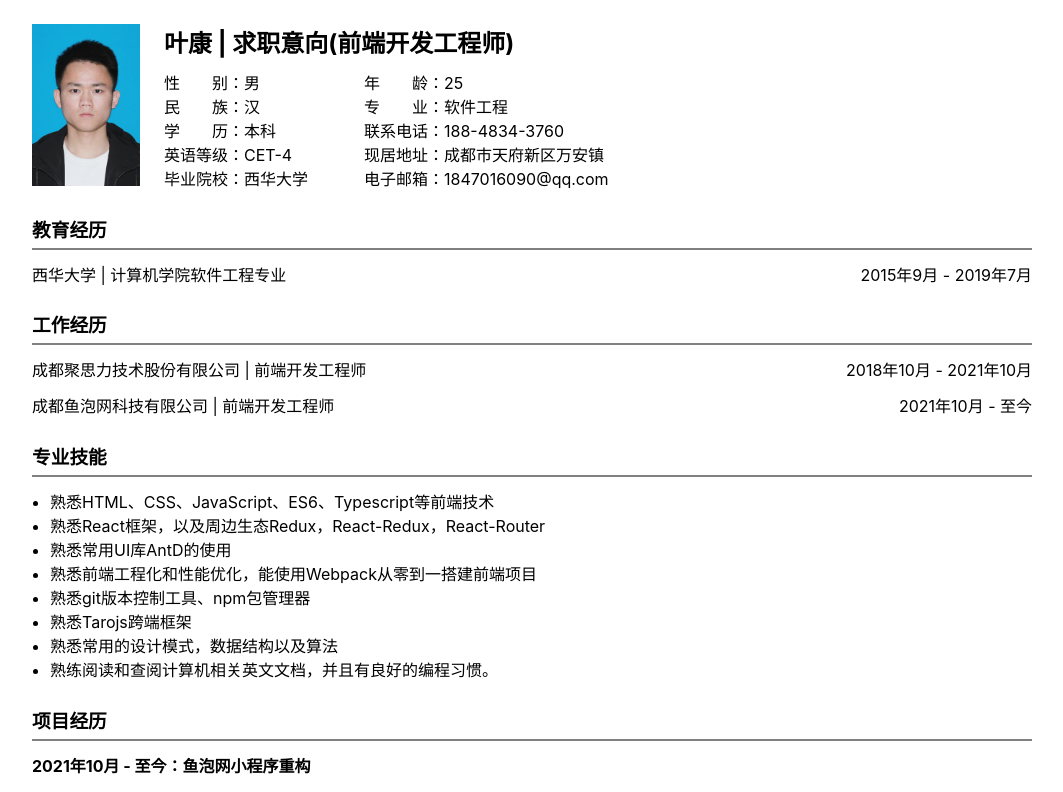
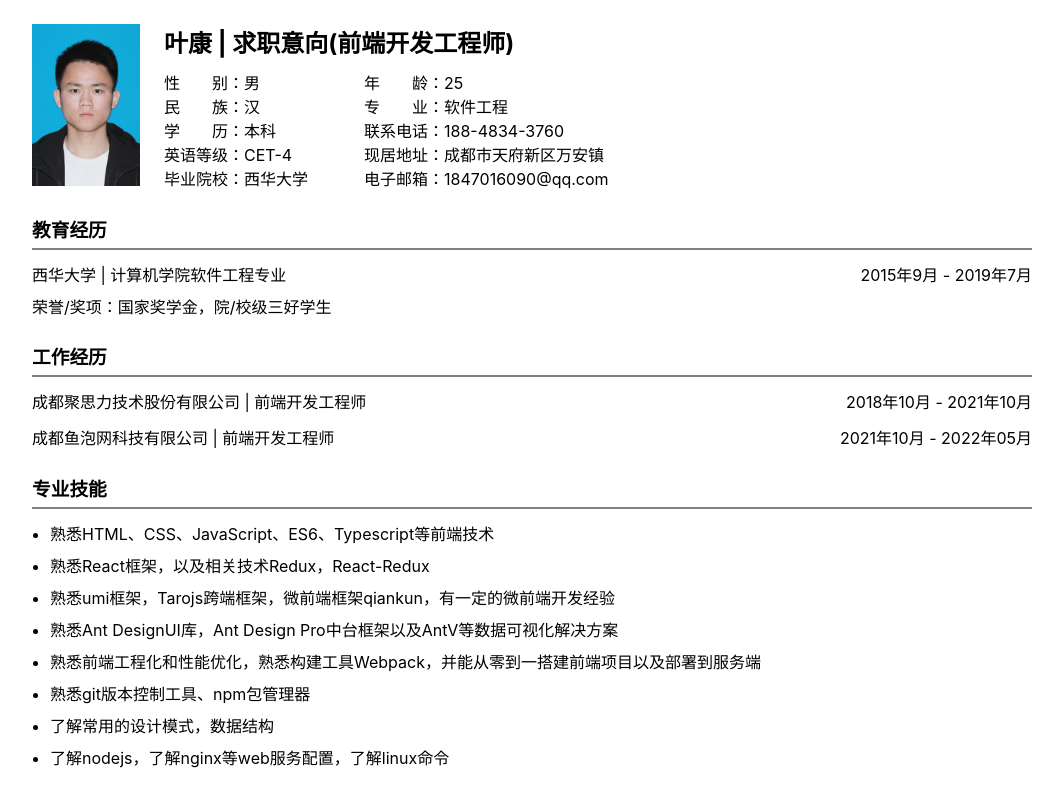
Before and after one commit to 1847016090/testGithubActions, a React (Create React App) app: page / in a window 1280 px wide. Shown: the top 792 px of the page, without its empty margins (108-1171 px from the left). Built offline with nearby package versions, Linux system fonts and the light colour scheme.

Commit message:
fix: 调整

```diff
--- a/src/App.css
+++ b/src/App.css
@@ -1,4 +1,3 @@
-
 #root {
   display: flex;
   justify-content: center;
@@ -14,14 +13,14 @@
   display: flex;
 }
 
-.info h2{
+.info h2 {
   margin: 0;
 }
 
 /* .avatar { */
-  /* background: cornflowerblue; */
-  /* height: 180px; */
-  /* width: 120px; */
+/* background: cornflowerblue; */
+/* height: 180px; */
+/* width: 120px; */
 /* } */
 .avatar img {
   height: 162px;
@@ -40,3 +39,7 @@
   margin: 0;
   margin-left: -22px;
 }
+
+li {
+  margin-bottom: 8px;
+}
--- a/src/App.js
+++ b/src/App.js
@@ -38,9 +38,12 @@ function App() {
       {/* 教育经历 */}
       <div>
         <h3 class="header-title">教育经历</h3>
-        <div className="_flex _between">
+        <div className="_flex _between" style={{ marginBottom: 8 }}>
           <div>{showInfo("西华大学")} | 计算机学院软件工程专业</div>
           <div>2015年9月 - 2019年7月</div>
+        </div>
+        <div className="_flex _between">
+          <div>荣誉/奖项：国家奖学金，院/校级三好学生</div>
         </div>
       </div>
       {/* 工作经历 */}
@@ -52,34 +55,42 @@ function App() {
         </div>
         <div className="_flex _between _m_t_1">
           <div>{showInfo("成都鱼泡网科技有限公司")} | 前端开发工程师</div>
-          <div>{showInfo("2021年10月 - 至今")}</div>
+          <div>{showInfo("2021年10月 - 2022年05月")}</div>
         </div>
       </div>
       {/* 专业技能 */}
       <div>
         <h3 className="header-title">专业技能</h3>
-        <ul>
+        <ul class="profession">
           <li>熟悉HTML、CSS、JavaScript、ES6、Typescript等前端技术</li>
-          <li>熟悉React框架，以及周边生态Redux，React-Redux，React-Router</li>
-          <li>熟悉常用UI库AntD的使用</li>
-          <li>熟悉前端工程化和性能优化，能使用Webpack从零到一搭建前端项目</li>
+          <li>熟悉React框架，以及相关技术Redux，React-Redux</li>
+          {/* <li>熟悉组件化、工程化，有公共组件（发布到npm）开发经验</li> */}
+          <li>
+            熟悉umi框架，Tarojs跨端框架，微前端框架qiankun，有一定的微前端开发经验
+          </li>
+          <li>
+            熟悉Ant DesignUI库，Ant Design
+            Pro中台框架以及AntV等数据可视化解决方案
+          </li>
+          <li>
+            熟悉前端工程化和性能优化，熟悉构建工具Webpack，并能从零到一搭建前端项目以及部署到服务端
+          </li>
           <li>熟悉git版本控制工具、npm包管理器</li>
-          <li>熟悉Tarojs跨端框架</li>
-          <li>熟悉常用的设计模式，数据结构以及算法</li>
-          <li>熟练阅读和查阅计算机相关英文文档，并且有良好的编程习惯。</li>
+          <li>了解常用的设计模式，数据结构</li>
+          <li>了解nodejs，了解nginx等web服务配置，了解linux命令</li>
         </ul>
       </div>
       {/* 项目经历 */}
       <div>
         <h3 className="header-title">项目经历</h3>
         <div>
-          <div className="_bold _m_b_1">
-            2021年10月 - 至今：鱼泡网小程序重构
-          </div>
+          <div className="_bold _m_b_1">2021年10月 - 5月：鱼泡网小程序</div>
           <div>
             鱼泡网是一个建筑工程招工找活平台，4000万的注册工友，每天实时发布附近工地真实有效的工程招聘信息，方便建筑工人找老板、找项目、找工作。
           </div>
-          <div>项目技术：Taro + Typescript + Scss + icestore</div>
+          <div>
+            <strong>项目技术</strong>：Taro + Typescript + Scss + icestore
+          </div>
           <div className="_bold _m_t_half _m_b_half">个人职责</div>
           <ul className="_m_b_2">
             <li>
@@ -144,7 +155,7 @@ function App() {
         </div>
       </div>
       {/* 自我评价 */}
-      <div>
+      {/* <div>
         <h3 className="header-title">自我评价</h3>
         <ul>
           <li>做事认真仔细，善于沟通以及提出问题。</li>
@@ -152,7 +163,7 @@ function App() {
           <li>工作积极，能够独立工作，又有团队精神</li>
           <li>热爱运动，喜欢篮球，唱歌，健身</li>
         </ul>
-      </div>
+      </div> */}
     </div>
   );
 }
```
